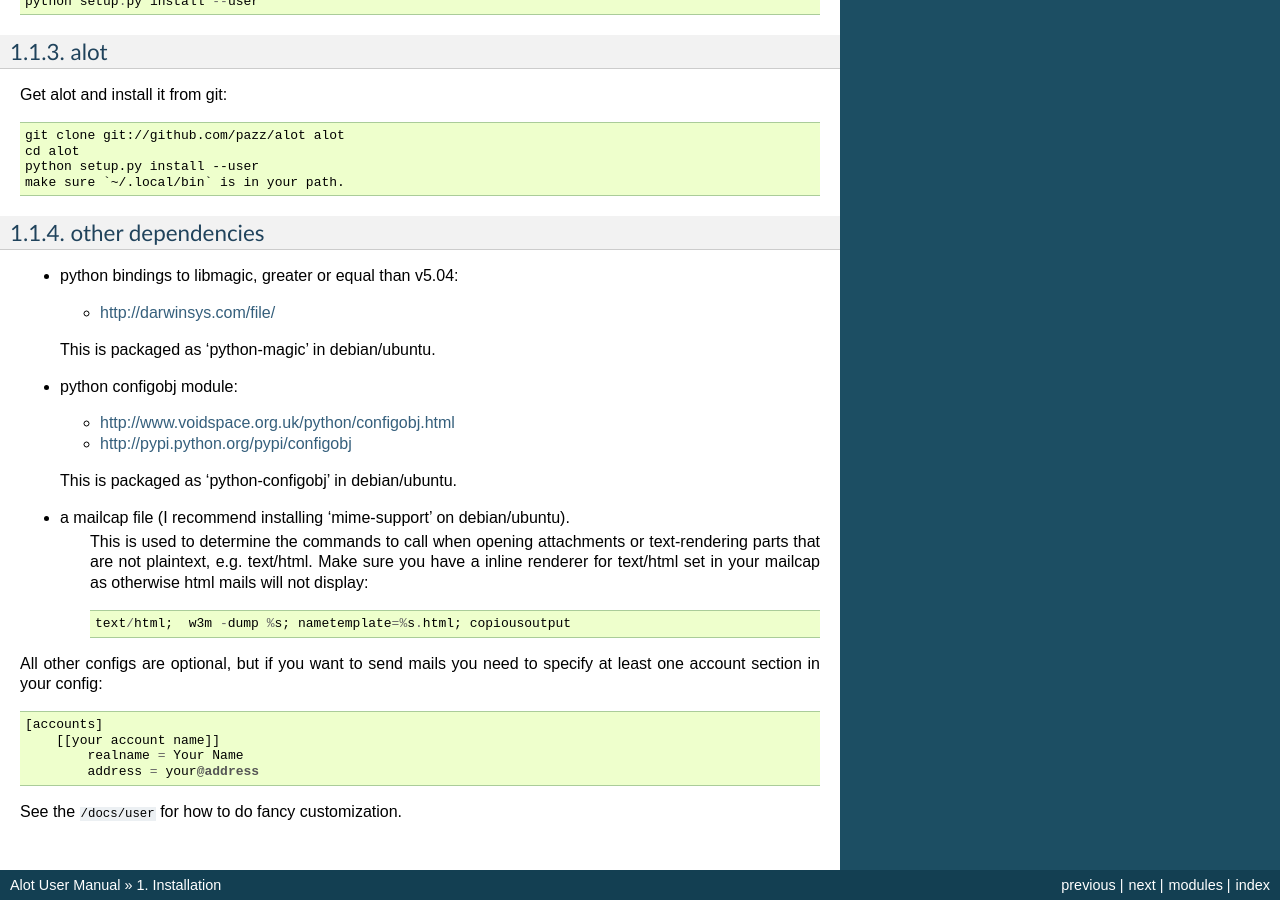
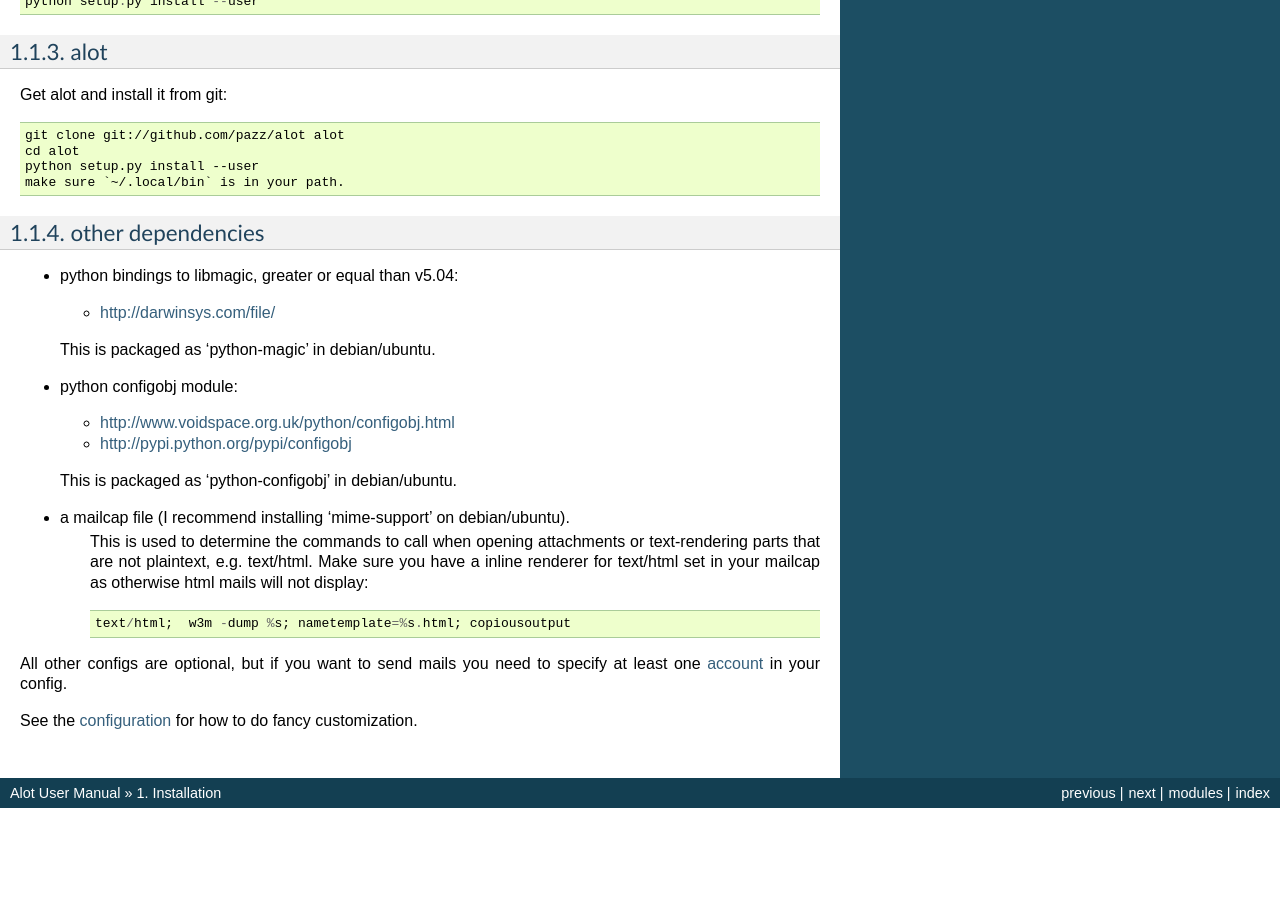
Before and after one commit to pazz/alot, a Sphinx documentation site: the page built from docs/source/installation/index.rst, in a window 1280 px wide and 900 px high, scrolled down 635 px. Built offline with Sphinx 7.4.7, drawn with Linux system fonts in a browser that asks for light colours; after the commit the page ends 1443 px from its top, so only the background shows below that.

Commit message:
doc: linked account configuration from installation

```diff
--- a/docs/source/configuration/index.rst
+++ b/docs/source/configuration/index.rst
@@ -1,3 +1,5 @@
+.. _configuration:
+
 *************
 Configuration
 *************
--- a/docs/source/installation/index.rst
+++ b/docs/source/installation/index.rst
@@ -68,11 +68,6 @@ other dependencies
 
 
 All other configs are optional, but if you want to send mails you need to specify at least one
-account section in your config::
+:ref:`account <account>` in your config.
 
-    [accounts]
-        [[your account name]]
-            realname = Your Name
-            address = your@address
-
-See the :file:`/docs/user` for how to do fancy customization.
+See the :ref:`configuration <configuration>` for how to do fancy customization.
```
